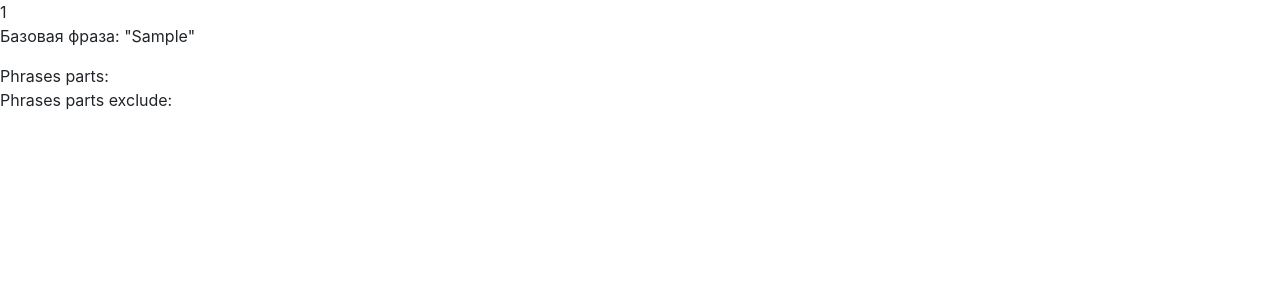
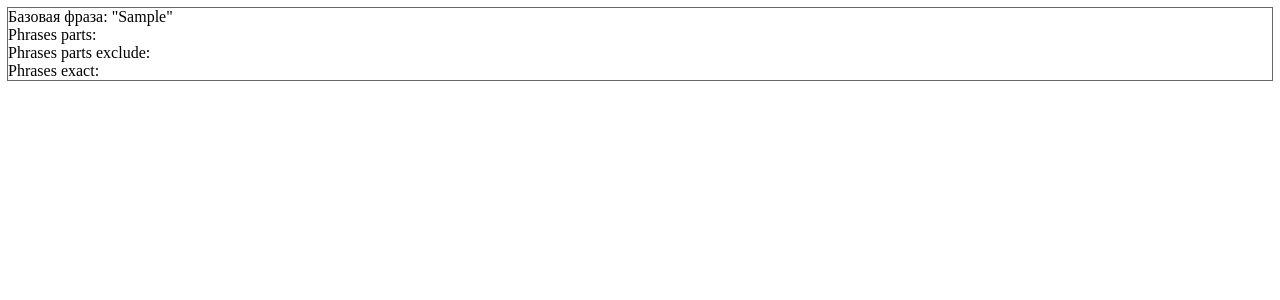
Before and after one commit to dkurchigin/twpa_webapp, a Django app: page /phrases_conditions/1/ in a window 1280 px wide. Shown: the top 300 px of the page. Run offline with Django 3.2, Linux system fonts and the light colour scheme; tables that the repository leaves empty hold one stand-in row (values such as "Sample post"); some libraries are stand-ins or nearby versions.

Commit message:
rework model and add css

```diff
--- a/twpa_webapp/phrase_cond_app/models.py
+++ b/twpa_webapp/phrase_cond_app/models.py
@@ -23,6 +23,8 @@ class PhraseBlock(models.Model):
     phrase_condition = models.ForeignKey(PhrasesCondition, verbose_name='', on_delete=models.CASCADE, related_name='phrase_condition')
     phrases_parts = models.ManyToManyField(DictWithRules, related_name='phrases_parts')
     phrases_parts_exclude = models.ManyToManyField(DictWithRules, related_name='phrases_parts_exclude')
+    phrases_exact = models.ManyToManyField(DictWithRules, related_name='phrases_exact')
+    next_state = models.CharField(max_length=255, blank=True, null=False)
 
     def __str__(self):
         return "{} IN {}".format(self.basic_phrase, self.phrase_condition)
--- a/twpa_webapp/phrase_cond_app/templates/phrase_cond_app/condition.html
+++ b/twpa_webapp/phrase_cond_app/templates/phrase_cond_app/condition.html
@@ -9,7 +9,6 @@
         {% endblock %}
     </title>
     {% block css %}
-        <link rel="stylesheet" type="text/css" href="{% static 'css/bootstrap.min.css' %}">
         <link rel="stylesheet" type="text/css" href="{% static 'css/style.css' %}">
     {% endblock %}
 </head>
@@ -17,11 +16,10 @@
     <div class="condition_tree">
         {% for object in object_list %}
             <div class="block_div">
-                {{ object.pk }}
                 <p>Базовая фраза: "{{ object.basic_phrase }}"</p>
                 <div class="phrases_parts_block">
-                    <p style="display: inline;">Phrases parts: </p>
-                    <div class="dicts_inline" style="display: inline;">
+                    <p>Phrases parts: </p>
+                    <div class="dicts_inline">
                         {% for phrase_part_key, phrase_part_value in phrases_parts_for_block.items %}
                             {% if phrase_part_key == object.pk %}
                                 {% for clear_part in phrase_part_value %}
@@ -32,12 +30,24 @@
                     </div>
                 </div>
                 <div class="phrases_parts_exclude_block">
-                    <p style="display: inline;">Phrases parts exclude: </p>
-                    <div class="dicts_inline" style="display: inline;">
+                    <p>Phrases parts exclude: </p>
+                    <div class="dicts_inline">
                         {% for phrase_part_exclude_key, phrase_part_exclude_value in phrases_parts_exclude_for_block.items %}
                             {% if phrase_part_exclude_key == object.pk %}
                                 {% for clear_part_ex in phrase_part_exclude_value %}
                                      <a href="{% url 'dictapp:concrete_rule' clear_part_ex.pk %}">{{ clear_part_ex.name }}</a>
+                                {% endfor %}
+                            {% endif %}
+                        {% endfor %}
+                    </div>
+                </div>
+                <div class="phrases_exact_for_block">
+                    <p>Phrases exact: </p>
+                    <div class="dicts_inline">
+                        {% for phrases_exact_key, phrases_exact_value in phrases_exact_for_block.items %}
+                            {% if phrases_exact_key == object.pk %}
+                                {% for clear_part_exact in phrases_exact_value %}
+                                     <a href="{% url 'dictapp:concrete_rule' clear_part_exact.pk %}">{{ clear_part_exact.name }}</a>
                                 {% endfor %}
                             {% endif %}
                         {% endfor %}
--- a/twpa_webapp/phrase_cond_app/views.py
+++ b/twpa_webapp/phrase_cond_app/views.py
@@ -42,14 +42,20 @@ class BlocksInCondListView(ListView):
         phrase_blocks = PhraseBlock.objects.filter(phrase_condition=block_name.pk)
         phrases_parts = {}
         phrases_parts_exclude = {}
+        phrases_exact = {}
+
         for block in phrase_blocks:
             print(block.pk)
             parts_block = DictWithRules.objects.filter(phrases_parts=block.pk)
             phrases_parts[block.pk] = parts_block
             parts_exclude_block = DictWithRules.objects.filter(phrases_parts_exclude=block.pk)
             phrases_parts_exclude[block.pk] = parts_exclude_block
+            exact_block = DictWithRules.objects.filter(phrases_exact=block.pk)
+            phrases_exact[block.pk] = exact_block
+
         context['phrases_parts_for_block'] = phrases_parts
         context['phrases_parts_exclude_for_block'] = phrases_parts_exclude
+        context['phrases_exact_for_block'] = phrases_exact
         print(context)
 
         return context
--- /dev/null
+++ b/twpa_webapp/static/css/style.css
@@ -0,0 +1,14 @@
+.block_div {
+    outline: 1px solid #666;
+    margin-bottom: 10px;
+}
+
+.block_div p {
+    display: inline;
+}
+.phrases_parts_block p {
+    display: inline;
+}
+.dicts_inline {
+    display: inline;
+}
--- a/twpa_webapp/twpa_webapp/settings.py
+++ b/twpa_webapp/twpa_webapp/settings.py
@@ -121,3 +121,6 @@ USE_TZ = True
 # https://docs.djangoproject.com/en/2.2/howto/static-files/
 
 STATIC_URL = '/static/'
+STATICFILES_DIRS = [
+    os.path.join(BASE_DIR, 'static')
+]
```
Also changed, not shown: twpa_webapp/phrase_cond_app/migrations/0010_auto_20190609_1833.py (added).
